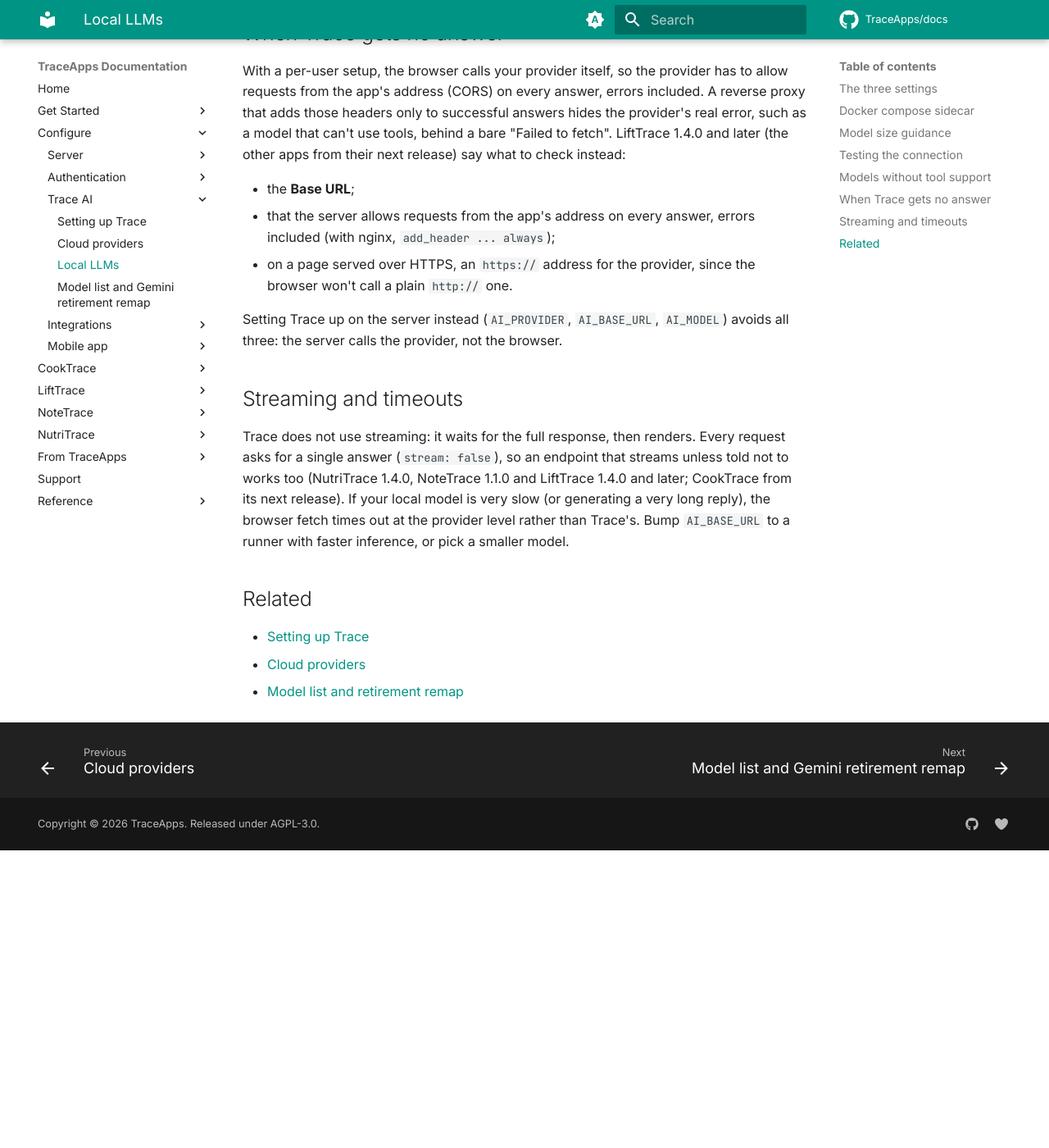
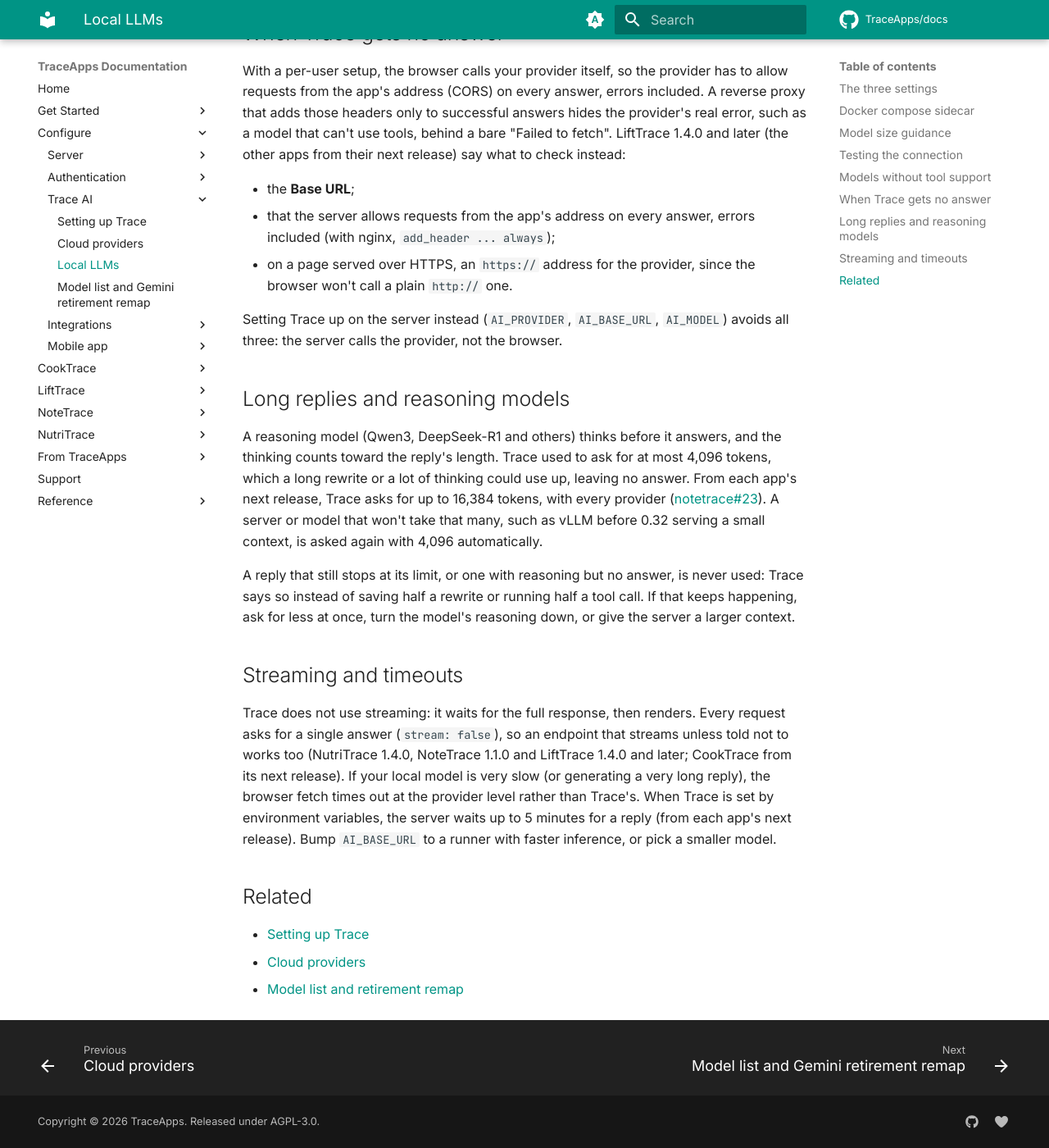
Before and after one commit to TraceApps/docs, an MkDocs documentation site: the page built from docs/trace/local-llm.md, in a window 1280 px wide and 1400 px high, scrolled down 2803 px. Shown: the whole window at 82% size. Built offline with MkDocs 1.6.1 and Material for MkDocs 9.7.7, drawn with Linux system fonts in a browser that asks for light colours; comment, search, counter and statistics services are not loaded; before the commit the page ends 3840 px from its top, so only the background shows below that.

Commit message:
Trace: long replies and reasoning models, and the server's 5-minute wait (notetrace#23)

```diff
--- a/docs/trace/local-llm.md
+++ b/docs/trace/local-llm.md
@@ -91,9 +91,15 @@ With a per-user setup, the browser calls your provider itself, so the provider h
 
 Setting Trace up on the server instead (`AI_PROVIDER`, `AI_BASE_URL`, `AI_MODEL`) avoids all three: the server calls the provider, not the browser.
 
+## Long replies and reasoning models
+
+A reasoning model (Qwen3, DeepSeek-R1 and others) thinks before it answers, and the thinking counts toward the reply's length. Trace used to ask for at most 4,096 tokens, which a long rewrite or a lot of thinking could use up, leaving no answer. From each app's next release, Trace asks for up to 16,384 tokens, with every provider ([notetrace#23](https://github.com/TraceApps/notetrace/issues/23)). A server or model that won't take that many, such as vLLM before 0.32 serving a small context, is asked again with 4,096 automatically.
+
+A reply that still stops at its limit, or one with reasoning but no answer, is never used: Trace says so instead of saving half a rewrite or running half a tool call. If that keeps happening, ask for less at once, turn the model's reasoning down, or give the server a larger context.
+
 ## Streaming and timeouts
 
-Trace does not use streaming: it waits for the full response, then renders. Every request asks for a single answer (`stream: false`), so an endpoint that streams unless told not to works too (NutriTrace 1.4.0, NoteTrace 1.1.0 and LiftTrace 1.4.0 and later; CookTrace from its next release). If your local model is very slow (or generating a very long reply), the browser fetch times out at the provider level rather than Trace's. Bump `AI_BASE_URL` to a runner with faster inference, or pick a smaller model.
+Trace does not use streaming: it waits for the full response, then renders. Every request asks for a single answer (`stream: false`), so an endpoint that streams unless told not to works too (NutriTrace 1.4.0, NoteTrace 1.1.0 and LiftTrace 1.4.0 and later; CookTrace from its next release). If your local model is very slow (or generating a very long reply), the browser fetch times out at the provider level rather than Trace's. When Trace is set by environment variables, the server waits up to 5 minutes for a reply (from each app's next release). Bump `AI_BASE_URL` to a runner with faster inference, or pick a smaller model.
 
 ## Related
 
```
